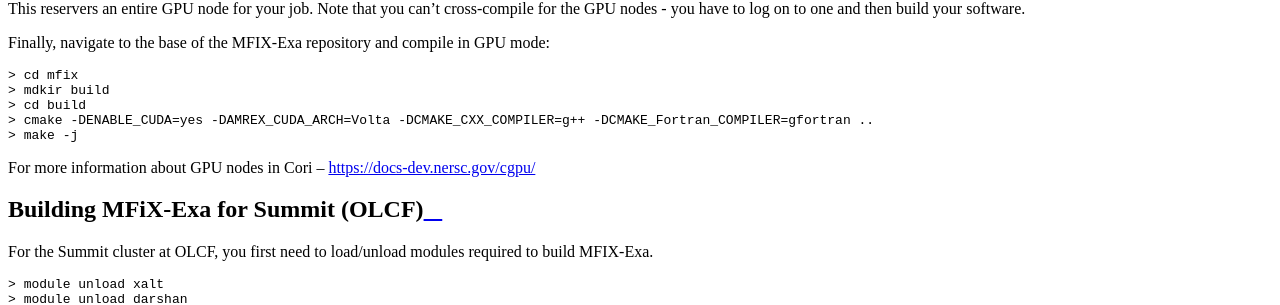
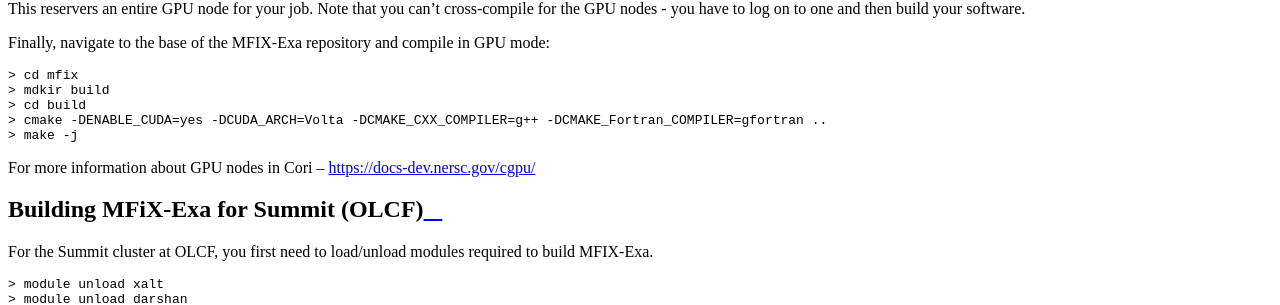
Before and after one commit to mwm126/MFIX-Exa, a Sphinx documentation site: the page built from docs/source/BuildingCMake.rst, in a window 1280 px wide and 900 px high, scrolled down 3948 px. Shown: the part 167-472 px from the top of the window. Built offline with Sphinx 7.4.7 and the Read the Docs theme 2.0.0, drawn with Linux system fonts in a browser that asks for light colours; pages that are not in the unit, such as notebooks, are missing from menus.

Commit message:
Fix AMREX_CUDA_ARCH -> CUDA_ARCH

```diff
--- a/docs/source/BuildingCMake.rst
+++ b/docs/source/BuildingCMake.rst
@@ -288,7 +288,7 @@
     > cd mfix
     > mdkir build
     > cd build
-    > cmake -DENABLE_CUDA=yes -DAMREX_CUDA_ARCH=Volta -DCMAKE_CXX_COMPILER=g++ -DCMAKE_Fortran_COMPILER=gfortran ..
+    > cmake -DENABLE_CUDA=yes -DCUDA_ARCH=Volta -DCMAKE_CXX_COMPILER=g++ -DCMAKE_Fortran_COMPILER=gfortran ..
     > make -j
 
 For more information about GPU nodes in Cori -- `<https://docs-dev.nersc.gov/cgpu/>`_
```
